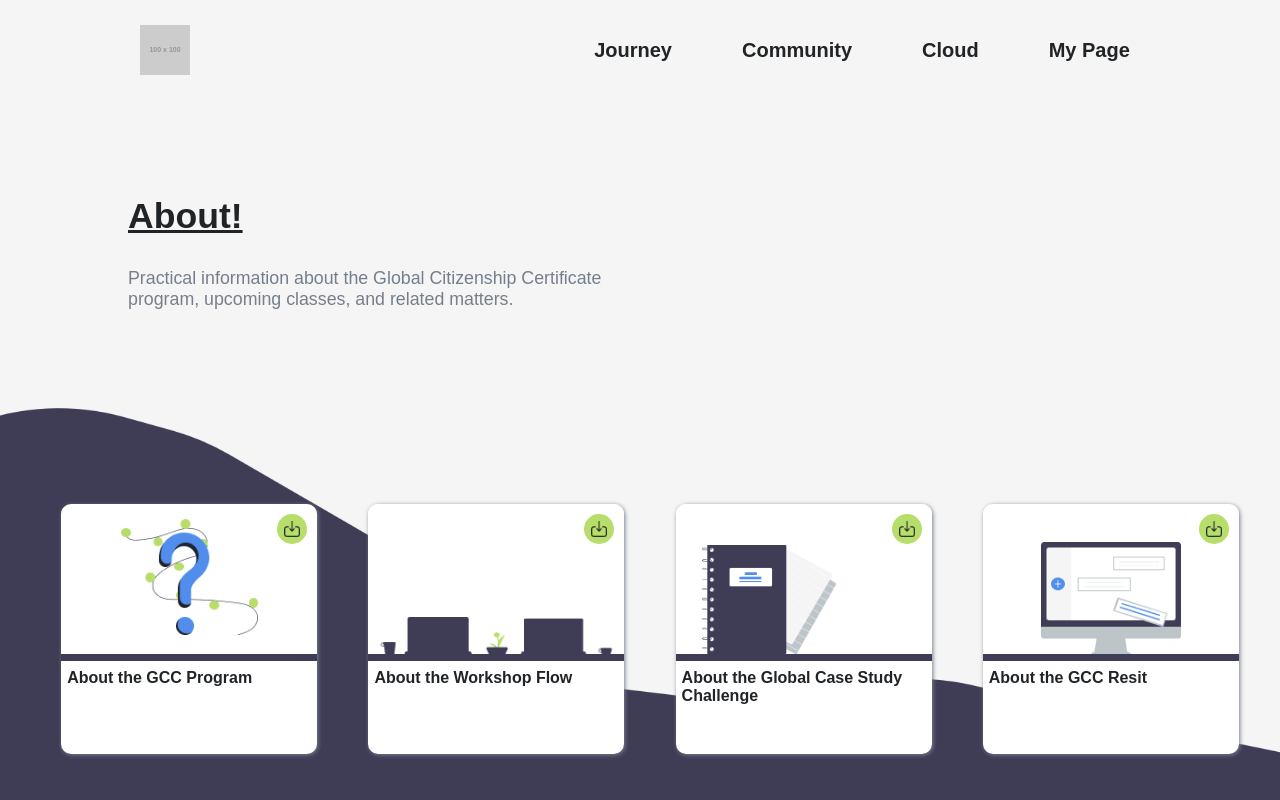
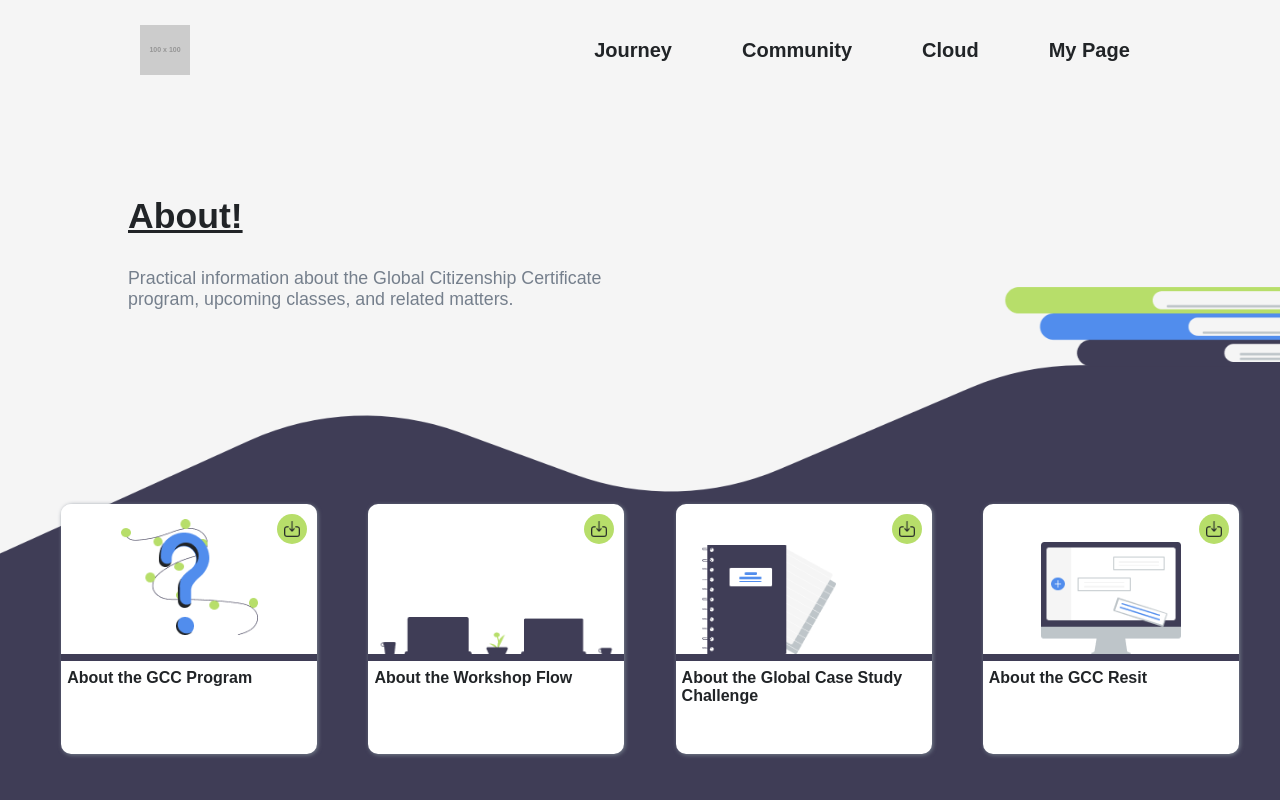
Before and after one commit to titouandeschanels/GlobalCitizenship, a React (Create React App) app in the folder gccapp/: page /about in a window 1280 px wide. Shown: the top 800 px of the page. Built offline with nearby package versions, Linux system fonts and the light colour scheme; the HTML template or start-up script is replaced by a standard one.

Commit message:
add background to about page

```diff
--- a/gccapp/src/components/background/elements.js
+++ b/gccapp/src/components/background/elements.js
@@ -1,8 +1,9 @@
 import styled from "styled-components";
 import backgroundHomepage from '../../assets/homepage/background-wave.png';
+import backgroundAboutpage from '../../assets/aboutpage/background-wave-about.png';
 import { Gray, Indigo, Orange, White, Black } from '../../colors';
 
-export const BackgroundPicture = styled.div`
+export const BackgroundPictureHome = styled.div`
     position: relative;
     background-image: url("${backgroundHomepage}");
     background-size: cover;
@@ -11,13 +12,23 @@ export const BackgroundPicture = styled.div`
     background-color: ${White};
 `;
 
-export const ImageContainer = styled.div`
+export const BackgroundPictureAbout = styled.div`
+    position: relative;
+    background-image: url("${backgroundAboutpage}");
+    background-size: cover;
+    background-position: center;
+    padding-top: 60px;
+    height: 100vh;
+    background-color: ${White};
+`;
+
+export const MapContainer = styled.div`
     position: absolute;
     top: 5vh;
     left: 50vw;
 `;
 
-export const Image = styled.img`
+export const MapImage = styled.img`
     width: 90%;
     height: 50%;
 `;
--- a/gccapp/src/components/background/index-about.tsx
+++ b/gccapp/src/components/background/index-about.tsx
@@ -1,5 +1,5 @@
 import React from "react";
-import { BackgroundPicture, Subtitle, TextStyleBig, UnderlinedText } from "./elements";
+import { BackgroundPictureAbout, Subtitle, TextStyleBig, UnderlinedText} from "./elements";
 
 interface BackgroundAboutpageProps {
     name: string;
@@ -7,7 +7,7 @@ interface BackgroundAboutpageProps {
 
 const BackgroundAboutpage: React.FC<BackgroundAboutpageProps> = () => {
     return (
-        <BackgroundPicture>
+        <BackgroundPictureAbout>
             <div>
                 <TextStyleBig>
                     <UnderlinedText>About!</UnderlinedText>
@@ -20,7 +20,7 @@ const BackgroundAboutpage: React.FC<BackgroundAboutpageProps> = () => {
                     program, upcoming classes, and related matters.
                 </Subtitle>
             </div>
-        </BackgroundPicture>
+        </BackgroundPictureAbout>
     )
 };
 
--- a/gccapp/src/components/background/index-home.tsx
+++ b/gccapp/src/components/background/index-home.tsx
@@ -1,5 +1,5 @@
 import React from "react";
-import { BackgroundPicture, TextStyleSmall, TextStyleBig, ColoredText, ImageContainer, Image } from "./elements";
+import { BackgroundPictureHome, TextStyleSmall, TextStyleBig, ColoredText, MapContainer, MapImage } from "./elements";
 import backgroundMap from '../../assets/homepage/background-map.png';
 
 interface BackgroundHomepageProps {
@@ -9,10 +9,10 @@ interface BackgroundHomepageProps {
 // BackgroundHomepage component displays a background image (map+wave) with welcome text
 const BackgroundHomepage: React.FC<BackgroundHomepageProps> = ({ name }) => {
     return (
-        <BackgroundPicture>
-            <ImageContainer>
-                <Image src={backgroundMap} alt="Background Image" />
-            </ImageContainer>
+        <BackgroundPictureHome>
+            <MapContainer>
+                <MapImage src={backgroundMap} alt="Background Image" />
+            </MapContainer>
             <div>
                 <TextStyleSmall>Welcome, {name}!</TextStyleSmall>
             </div>
@@ -21,7 +21,7 @@ const BackgroundHomepage: React.FC<BackgroundHomepageProps> = ({ name }) => {
                     Your journey to become a <br /><ColoredText>global citizen</ColoredText> starts now!
                 </TextStyleBig>
             </div>
-        </BackgroundPicture>
+        </BackgroundPictureHome>
     )
 };
 
--- a/gccapp/src/components/squares/elements.js
+++ b/gccapp/src/components/squares/elements.js
@@ -200,7 +200,6 @@ export const SquareTitleAbout = styled.h1`
 `;
 
 export const QuestionImage = styled.div`
-    padding-top: 10px;
     display: flex;
     justify-content: center;
     align-items: center;
--- a/gccapp/src/pages/about.tsx
+++ b/gccapp/src/pages/about.tsx
@@ -1,7 +1,6 @@
 import Page from "./page";
 import SquaresAbout from "../components/squares/index-about";
 import BackgroundAboutpage from "../components/background/index-about";
-import WaveBackground from "../components/waveBackground";
 
 interface AboutProps {
 
```
Also changed, not shown: gccapp/src/assets/aboutpage/background-wave-about.png (added).
